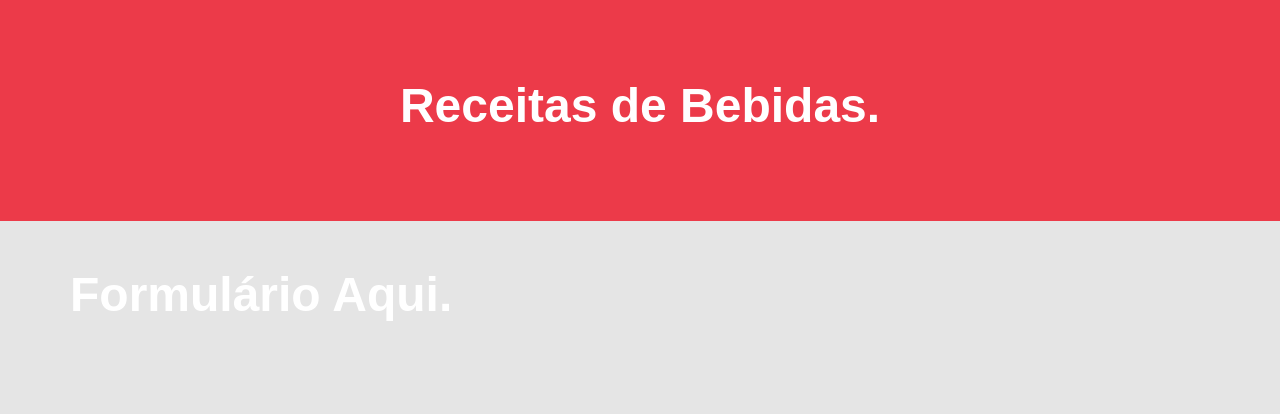
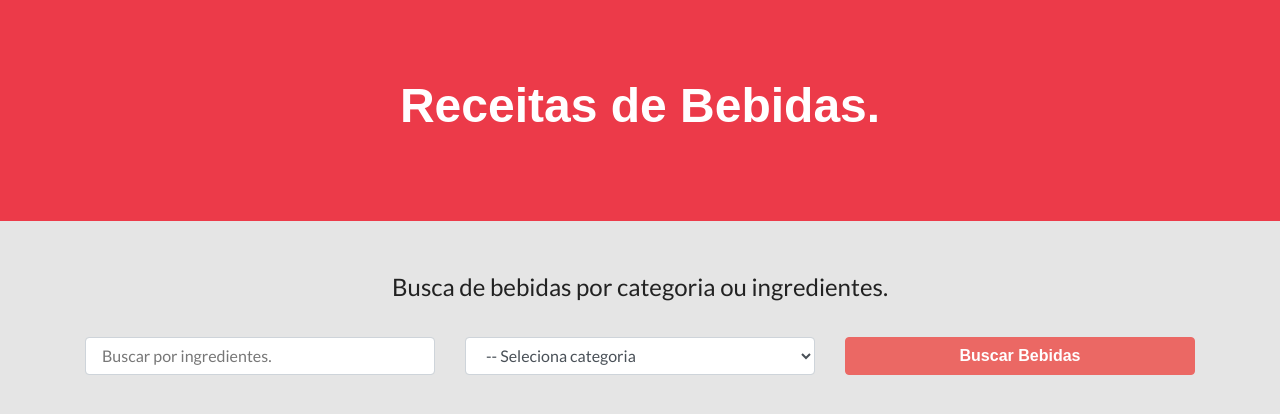
Before and after one commit to ronaldo-aquino/react-api-de-drinks, a React (Create React App) app: page / in a window 1280 px wide. Shown: the top 414 px of the page. Built offline with nearby package versions, Linux system fonts and the light colour scheme; a web font is replaced by a local one.

Commit message:
Configurando o formula´rio para API

```diff
--- a/src/components/Formulario.js
+++ b/src/components/Formulario.js
@@ -1,9 +1,35 @@
-import React from 'react'
+import React from "react";
 
 const Formulario = () => {
     return (
-        <h1>Formulário Aqui.</h1>
-    )
-}
+        <form className="col-12">
+            <fieldset className="text-center">
+                <legend>Busca de bebidas por categoria ou ingredientes.</legend>
+            </fieldset>
 
-export default Formulario
+            <div className="row mt-4">
+                <div className="col-md-4">
+                    <input
+                        name="nome"
+                        className="form-control"
+                        type="text"
+                        placeholder="Buscar por ingredientes."
+                    />
+                </div>
+
+                <div className="col-md-4">
+                    <select name="categoria" className="form-control">
+                        <option value="">-- Seleciona categoria</option>
+                    </select>
+                </div>
+
+            <div className="col-md-4">
+                <input type="submit" className="btn btn-block btn-primary" value="Buscar Bebidas"/>
+            </div>
+
+            </div>
+        </form>
+    );
+};
+
+export default Formulario;
```
